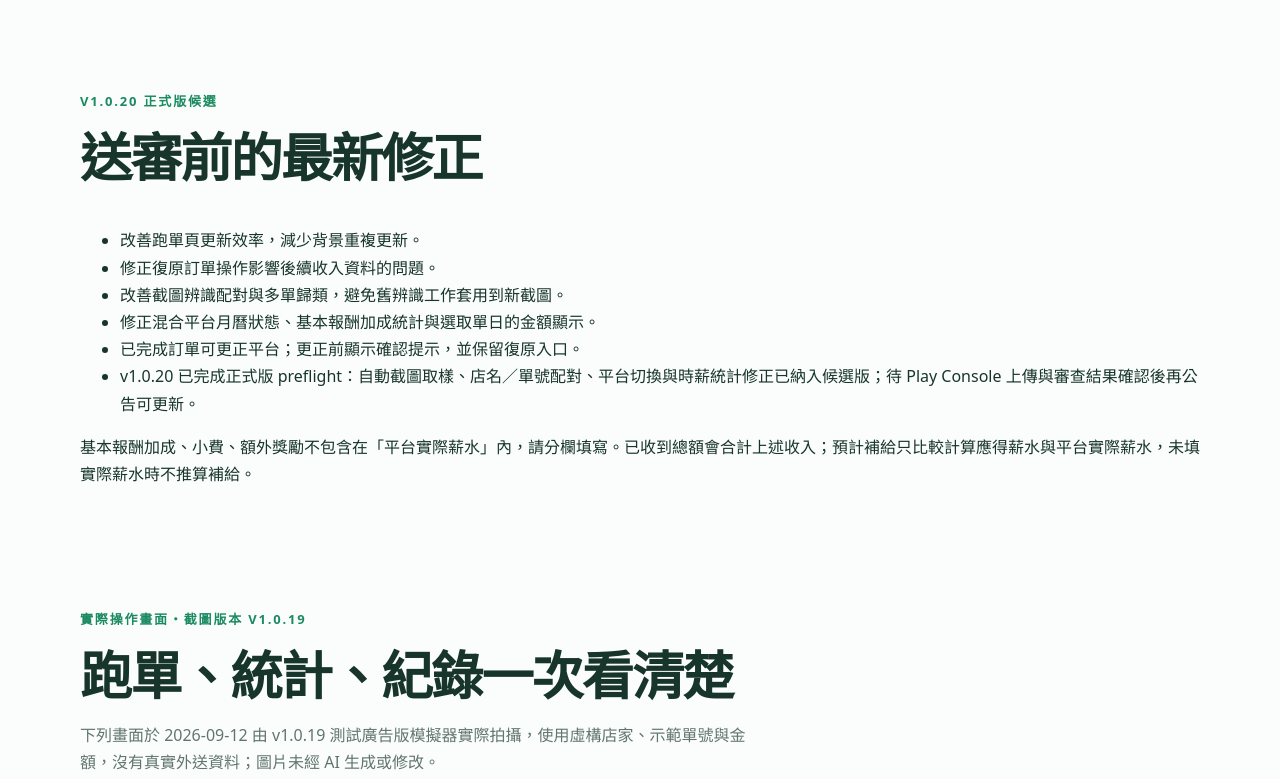
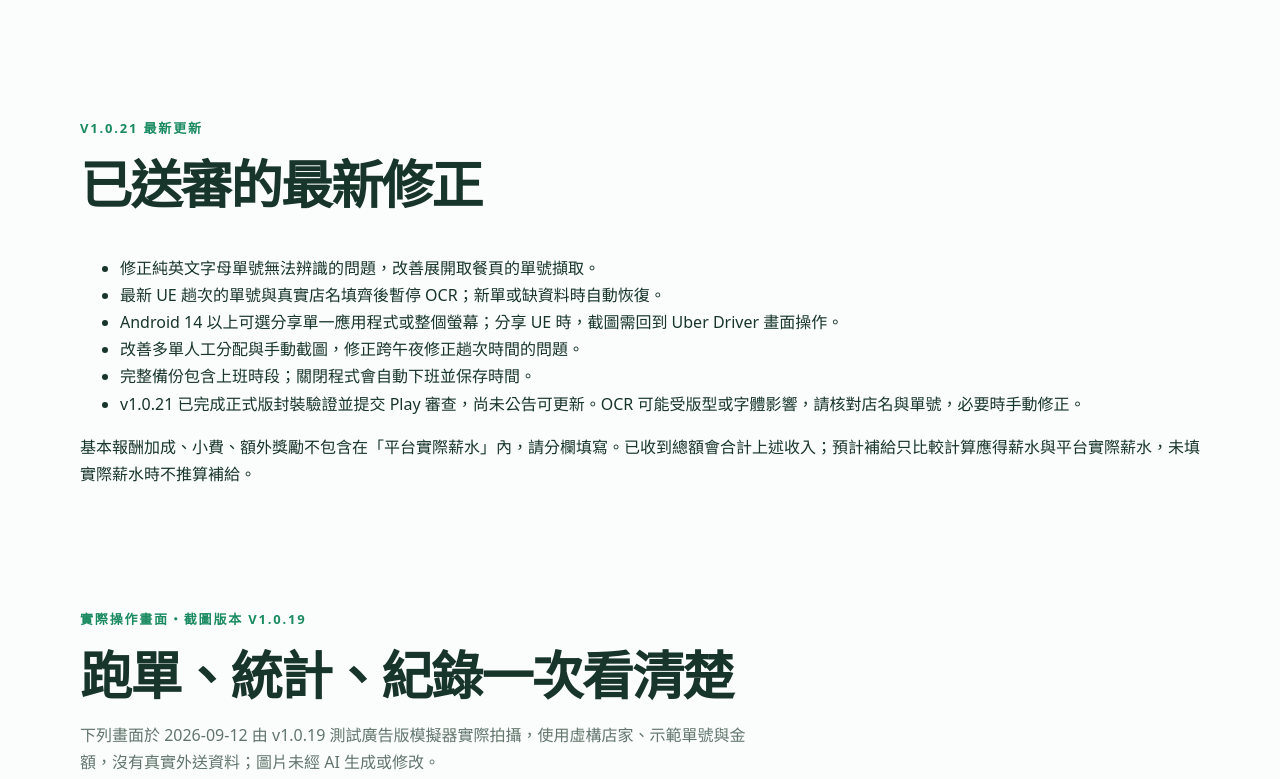
Before and after one commit to ridercalc/ridercalc.github.io, a plain HTML site: page index.html in a window 1280 px wide. Shown: the part 1830-2609 px from the top of the page. Drawn offline with Linux system fonts and the light colour scheme.

Commit message:
Update RiderCalc 1.0.21 submission status and screenshot recognition guidance

```diff
--- a/index.html
+++ b/index.html
@@ -36,7 +36,7 @@
           <a class="button primary" href="https://play.google.com/store/apps/details?id=com.xiaoc.ordercalculator">Google Play 安裝／更新</a>
           <a class="button secondary" href="https://docs.google.com/forms/d/e/1FAIpQLSfcZ2h7QMcfCdXkA_WD8o_FB3wdtGkZvESkRhy4cFeCzS8nsg/viewform">回報問題</a>
         </div>
-        <p class="release-note">目前公開版為 v1.0.19；v1.0.20（versionCode 21）已完成 Production 本地驗證，正在準備送審。正式版候選尚未公開前，使用者仍以 Google Play 提供的 v1.0.19 為準。</p>
+        <p class="release-note">目前 Google Play 台灣正式版為 v1.0.20。v1.0.21（versionCode 22）已於 2026-10-10 提交正式版審查，等待 Google 檢查及核准；審核通過並發布前，請以 Google Play 實際提供的版本為準。更新前建議先匯出完整備份，不要解除安裝。</p>
       </div>
       <div class="phone-wrap" aria-label="接單計算機跑單頁與懸浮圓點，截圖版本 v1.0.19">
         <div class="phone">
@@ -67,7 +67,7 @@
         <article class="feature-card">
           <span class="feature-number">02</span>
           <h3>快速截圖與裝置端辨識</h3>
-          <p>授權快速截圖後，懸浮視窗會暫時隱藏並保存目前畫面。可自行開關自動辨識，也能在訂單內容手動框選店名、單號或地址；多單無法明確配對時由你選擇。</p>
+          <p>上班時可啟用自動截圖，辨識 UE 展開取餐頁的單號與店名；資料填齊後暫停辨識，新單或缺資料時恢復。Android 14 以上可自行選擇分享單一 App 或整個螢幕；多單無法明確配對時由你選擇，也能手動框選或更正辨識結果。</p>
         </article>
         <article class="feature-card">
           <span class="feature-number">03</span>
@@ -84,16 +84,16 @@
 
     <section class="section" id="release-notes">
       <div class="section-heading">
-        <p class="eyebrow">v1.0.20 正式版候選</p>
-        <h2>送審前的最新修正</h2>
+        <p class="eyebrow">v1.0.21 最新更新</p>
+        <h2>已送審的最新修正</h2>
       </div>
       <ul>
-        <li>改善跑單頁更新效率，減少背景重複更新。</li>
-        <li>修正復原訂單操作影響後續收入資料的問題。</li>
-        <li>改善截圖辨識配對與多單歸類，避免舊辨識工作套用到新截圖。</li>
-        <li>修正混合平台月曆狀態、基本報酬加成統計與選取單日的金額顯示。</li>
-        <li>已完成訂單可更正平台；更正前顯示確認提示，並保留復原入口。</li>
-        <li>v1.0.20 已完成正式版 preflight：自動截圖取樣、店名／單號配對、平台切換與時薪統計修正已納入候選版；待 Play Console 上傳與審查結果確認後再公告可更新。</li>
+        <li>修正純英文字母單號無法辨識的問題，改善展開取餐頁的單號擷取。</li>
+        <li>最新 UE 趟次的單號與真實店名填齊後暫停 OCR；新單或缺資料時自動恢復。</li>
+        <li>Android 14 以上可選分享單一應用程式或整個螢幕；分享 UE 時，截圖需回到 Uber Driver 畫面操作。</li>
+        <li>改善多單人工分配與手動截圖，修正跨午夜修正趟次時間的問題。</li>
+        <li>完整備份包含上班時段；關閉程式會自動下班並保存時間。</li>
+        <li>v1.0.21 已完成正式版封裝驗證並提交 Play 審查，尚未公告可更新。OCR 可能受版型或字體影響，請核對店名與單號，必要時手動修正。</li>
       </ul>
       <p>基本報酬加成、小費、額外獎勵不包含在「平台實際薪水」內，請分欄填寫。已收到總額會合計上述收入；預計補給只比較計算應得薪水與平台實際薪水，未填實際薪水時不推算補給。</p>
     </section>
@@ -143,7 +143,7 @@
 
     <section class="section final-cta">
       <div>
-        <p class="eyebrow">Google Play 台灣商店・v1.0.19</p>
+        <p class="eyebrow">Google Play 台灣商店・v1.0.20</p>
         <h2>直接從商店安裝。</h2>
         <p>適用於台灣地區 18 歲以上外送工作者，Android 8.0 以上。免費下載，主 App 可能顯示廣告；懸浮工具不顯示廣告。</p>
       </div>
```
